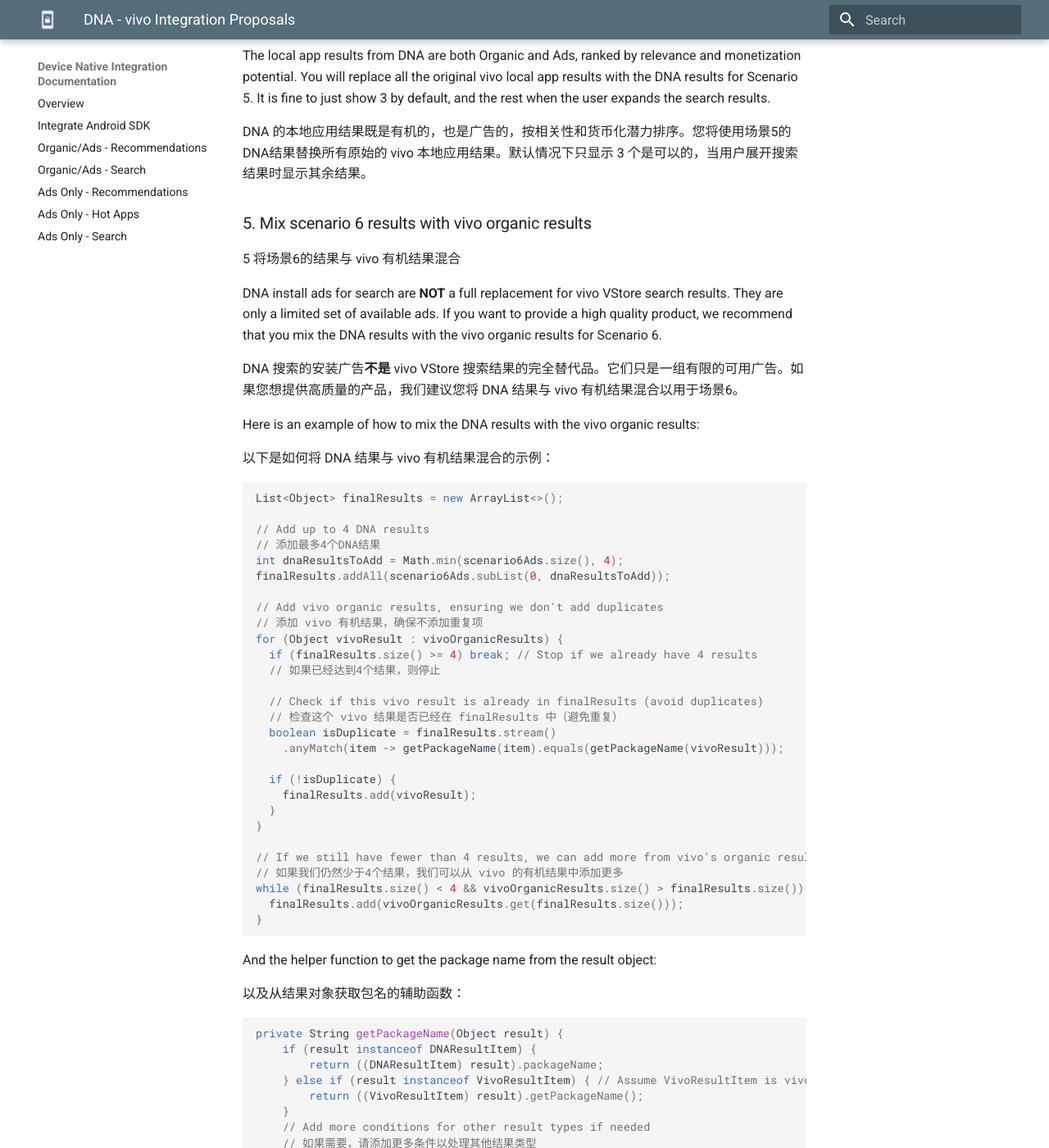
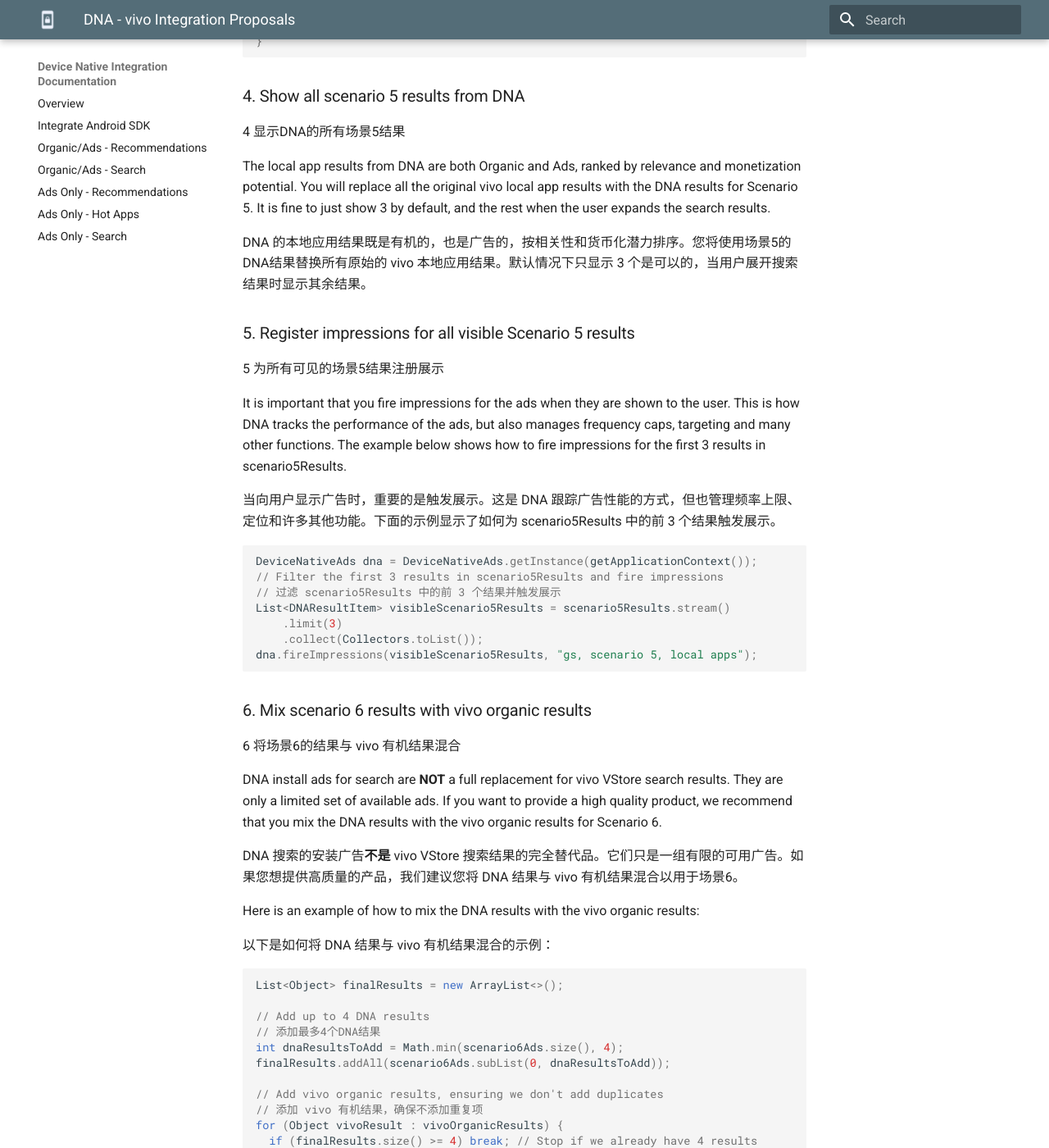
Before and after one commit to Device-Native/website, an MkDocs documentation site: the page built from docs/vivo-global-search.md, in a window 1280 px wide and 1400 px high, scrolled down 12784 px. Shown: the whole window at 82% size. Built offline with MkDocs 1.6.1 and Material for MkDocs 9.7.7, drawn with Linux system fonts in a browser that asks for light colours; some of the changed text lies outside the part shown.

````diff
--- a/docs/vivo-global-search.md
+++ b/docs/vivo-global-search.md
@@ -18,9 +18,11 @@
     2. [Call the DNA SDK to get ALL search results](#2-call-the-dna-sdk-to-get-all-search-results)
     3. [Split out the DNA results for the 2 scenarios](#3-split-out-the-dna-results-for-the-2-scenarios)
     4. [Show all scenario 5 results from DNA](#4-show-all-scenario-5-results-from-dna)
-    5. [Mix scenario 6 results with vivo organic results](#5-mix-scenario-6-results-with-vivo-organic-results)
-    6. [Load ad creative in the UI for either scenario](#6-load-ad-creative-in-the-ui-for-either-scenario)
-    7. [Send user click to DNA for routing for either scenario](#7-send-user-click-to-dna-for-routing-for-either-scenario)
+    5. [Register impressions for all visible Scenario 5 results](#5-register-impressions-for-all-visible-scenario-5-results)
+    6. [Mix scenario 6 results with vivo organic results](#6-mix-scenario-6-results-with-vivo-organic-results)
+    7. [Fire impressions for all visible Scenario 6 results](#7-fire-impressions-for-all-visible-scenario-6-results)
+    8. [Load ad creative in the UI for either scenario](#8-load-ad-creative-in-the-ui-for-either-scenario)
+    9. [Send user click to DNA for routing for either scenario](#9-send-user-click-to-dna-for-routing-for-either-scenario)
 
 以下是适应vivo全局搜索集成产品规格的建议集成步骤。
 
@@ -38,9 +40,11 @@
     2. [调用DNA SDK获取所有搜索结果](#2-call-the-dna-sdk-to-get-all-search-results)
     3. [为2种场景拆分DNA结果](#3-split-out-the-dna-results-for-the-2-scenarios)
     4. [显示DNA的所有场景5结果](#4-show-all-scenario-5-results-from-dna)
-    5. [将场景6结果与vivo有机结果混合](#5-mix-scenario-6-results-with-vivo-organic-results)
-    6. [为任一场景在UI中加载广告创意](#6-load-ad-creative-in-the-ui-for-either-scenario)
-    7. [为任一场景将用户点击发送给DNA进行路由](#7-send-user-click-to-dna-for-routing-for-either-scenario)
+    5. [为所有可见的场景5结果注册展示](#5-register-impressions-for-all-visible-scenario-5-results)
+    6. [将场景6结果与vivo有机结果混合](#6-mix-scenario-6-results-with-vivo-organic-results)
+    7. [为所有可见的场景6结果注册展示](#7-fire-impressions-for-all-visible-scenario-6-results)
+    8. [在UI中加载广告创意](#8-load-ad-creative-in-the-ui-for-either-scenario)
+    9. [为任一场景将用户点击发送给DNA进行路由](#9-send-user-click-to-dna-for-routing-for-either-scenario)
 
 # DNA SDK Integration
 DNA SDK 集成
@@ -54,7 +58,7 @@
 #### 1.1. Download the AAR File
 1.1. 下载 AAR 文件
 
-You can find the latest AAR hosted here: [https://dna-hosting.s3.amazonaws.com/public/com.devicenative.dna-vivo-v1.1.0.aar](https://dna-hosting.s3.amazonaws.com/public/com.devicenative.dna-vivo-v1.1.0.aar)
+You can find the latest AAR hosted here: [https://dna-hosting.s3.amazonaws.com/public/com.devicenative.dna-vivo-v1.1.1.aar](https://dna-hosting.s3.amazonaws.com/public/com.devicenative.dna-vivo-v1.1.1.aar)
 
 #### 1.2 Place the AAR File in your Project
 1.2 将 AAR 文件放置在您的项目中
@@ -485,8 +489,26 @@
 
 DNA 的本地应用结果既是有机的，也是广告的，按相关性和货币化潜力排序。您将使用场景5的DNA结果替换所有原始的 vivo 本地应用结果。默认情况下只显示 3 个是可以的，当用户展开搜索结果时显示其余结果。
 
-### 5. Mix scenario 6 results with vivo organic results
-5 将场景6的结果与 vivo 有机结果混合
+### 5. Register impressions for all visible Scenario 5 results
+5 为所有可见的场景5结果注册展示
+
+
+It is important that you fire impressions for the ads when they are shown to the user. This is how DNA tracks the performance of the ads, but also manages frequency caps, targeting and many other functions. The example below shows how to fire impressions for the first 3 results in scenario5Results.
+
+当向用户显示广告时，重要的是触发展示。这是 DNA 跟踪广告性能的方式，但也管理频率上限、定位和许多其他功能。下面的示例显示了如何为 scenario5Results 中的前 3 个结果触发展示。
+
+```java
+DeviceNativeAds dna = DeviceNativeAds.getInstance(getApplicationContext());
+// Filter the first 3 results in scenario5Results and fire impressions
+// 过滤 scenario5Results 中的前 3 个结果并触发展示
+List<DNAResultItem> visibleScenario5Results = scenario5Results.stream()
+    .limit(3)
+    .collect(Collectors.toList());
+dna.fireImpressions(visibleScenario5Results, "gs, scenario 5, local apps");
+```
+
+### 6. Mix scenario 6 results with vivo organic results
+6 将场景6的结果与 vivo 有机结果混合
 
 DNA install ads for search are **NOT** a full replacement for vivo VStore search results. They are only a limited set of available ads. If you want to provide a high quality product, we recommend that you mix the DNA results with the vivo organic results for Scenario 6.
 
@@ -544,8 +566,25 @@
 }
 ```
 
-### 6. Load ad creative in the UI for either scenario
-6 在UI中加载广告创意
+### 7. Fire impressions for all visible Scenario 6 results
+7 为所有可见的场景6结果注册展示
+
+It is important that you fire impressions for the ads when they are shown to the user. This is how DNA tracks the performance of the ads, but also manages frequency caps, targeting and many other functions. The example below shows how to fire impressions for the first 4 results in scenario6Ads.
+
+当向用户显示广告时，重要的是触发展示。这是 DNA 跟踪广告性能的方式，但也管理频率上限、定位和许多其他功能。下面的示例显示了如何为 scenario6Ads 中的前 4 个结果触发展示。
+
+```java
+DeviceNativeAds dna = DeviceNativeAds.getInstance(getApplicationContext());
+// Filter the first 4 results in scenario6Ads and fire impressions
+// 过滤 scenario6Ads 中的前 4 个结果并触发展示
+List<DNAResultItem> visibleScenario6Results = scenario6Ads.stream()
+    .limit(4)
+    .collect(Collectors.toList());
+dna.fireImpressions(visibleScenario6Results, "gs, scenario 6, app store");
+```
+
+### 8. Load ad creative in the UI for either scenario
+8 在UI中加载广告创意
 
 Below shows an example implementation of loading the ad creative in the UI, with DNA method calls. (This is the same as the Recommended Apps section in the Global Search app.)
 
````
Also changed, not shown: other parts of docs/vivo-global-search.md (+7 -7 lines).
